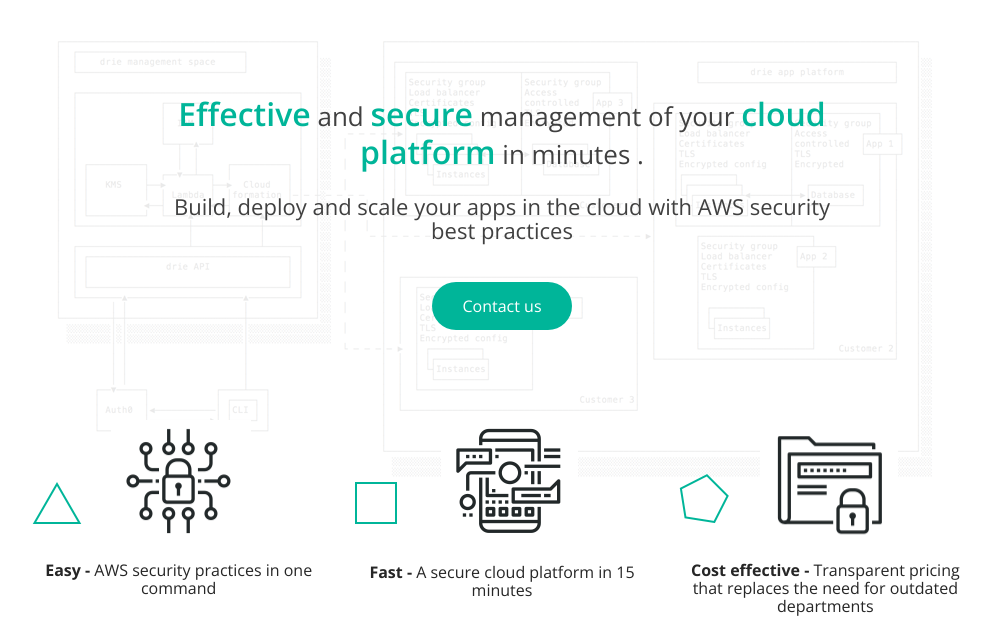
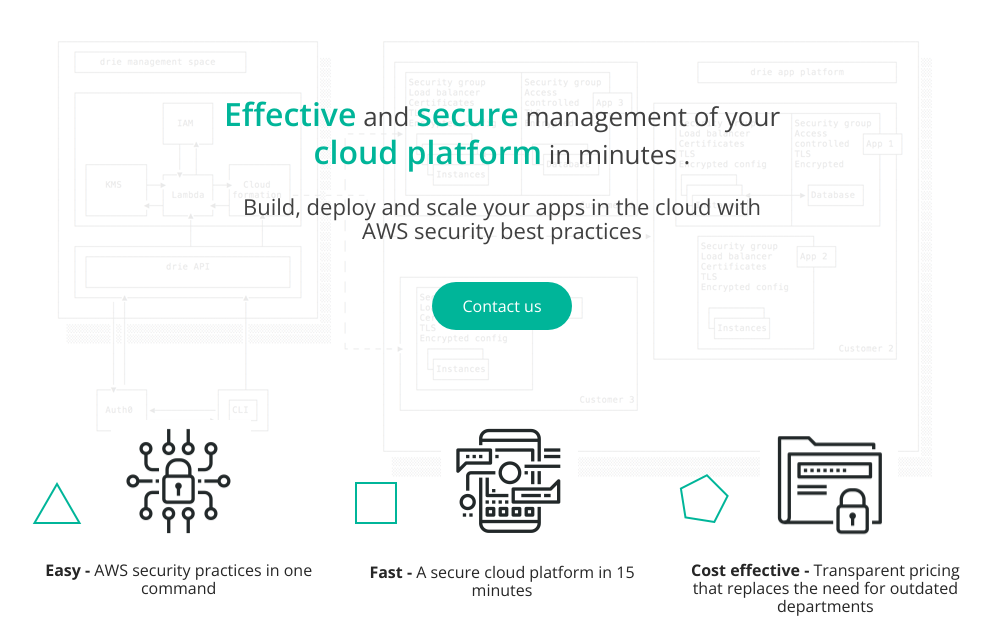
Before and after one commit to utopiandesigns/website, a plain HTML site: page index.html in a window 1280 px wide. Shown: the part 129-747 px from the top of the page, without its empty margins (138-1129 px from the left). Drawn offline with nearby package versions, Linux system fonts and the light colour scheme; a script that the page names is missing; a web font is replaced by a local one.

Commit message:
fixing css

```diff
--- a/css/style.css
+++ b/css/style.css
@@ -467,7 +467,7 @@ input:focus {
 }
 
 .page-header--index {
-  max-width: 680px;
+  max-width: 570px;
   margin: 80px auto;
 }
 
```
